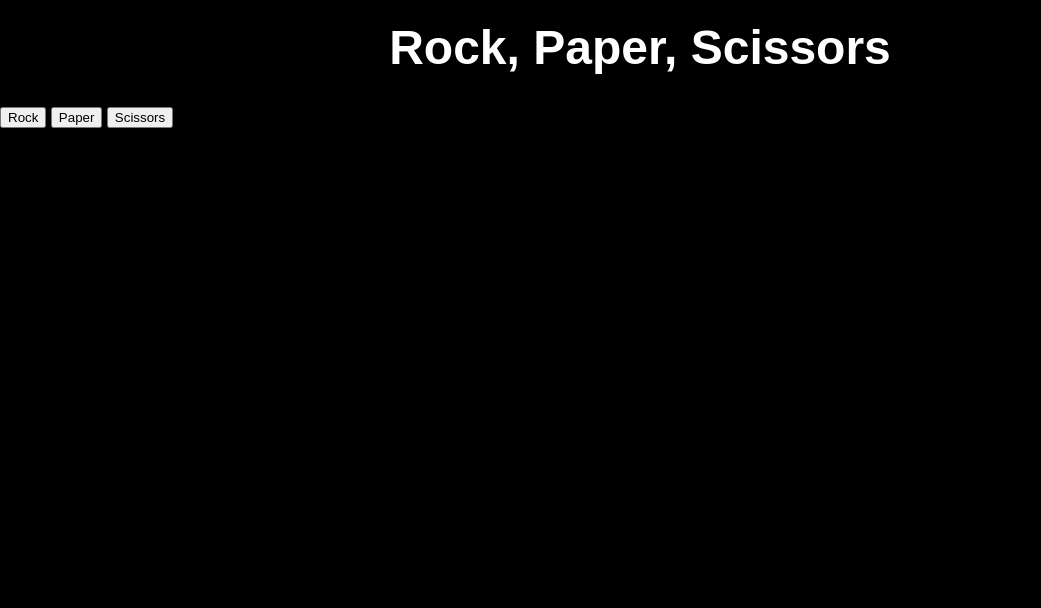
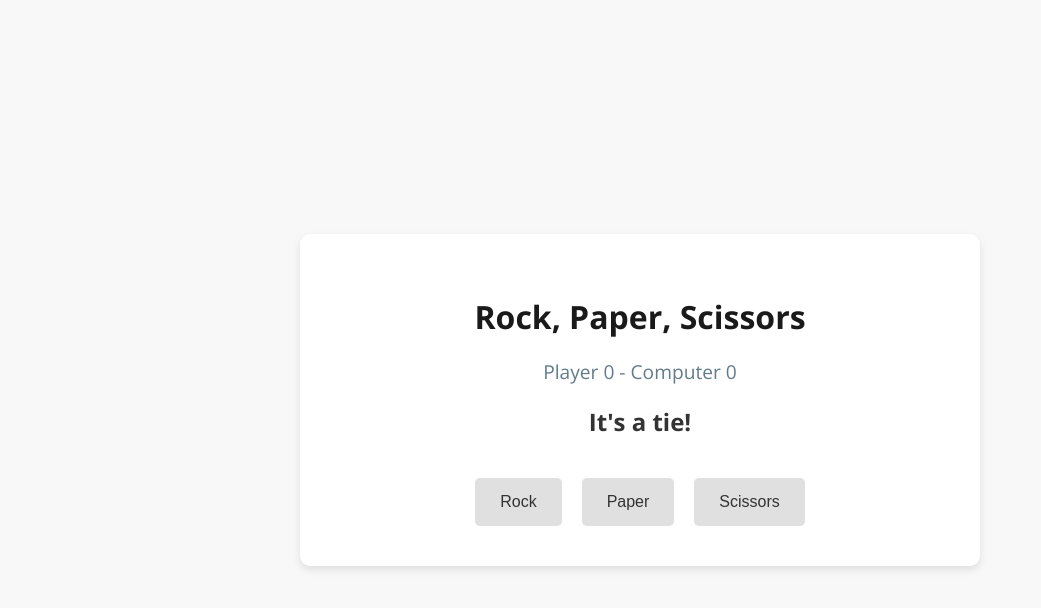
Before and after one commit to mfbalestra/odin-rpc, a plain HTML site: page index.html in a window 1280 px wide. Both pictures are taken after a click on the button "Rock". Shown: the whole page, without its empty margins (0-1041 px from the left). Drawn offline with nearby package versions, Linux system fonts and the light colour scheme.

Commit message:
Refactor game structure and styles for improved UI and functionality

```diff
--- a/index.html
+++ b/index.html
@@ -4,13 +4,20 @@
     <meta charset="UTF-8">
     <meta name="viewport" content="width=device-width, initial-scale=1.0">
     <title>Rock, Paper, Scissors</title>
+    <link href="https://fonts.googleapis.com/css2?family=Open+Sans:wght@400;700&display=swap" rel="stylesheet">
     <link rel="stylesheet" href="style.css">
 </head>
 <body>
-    <h1 class="title">Rock, Paper, Scissors</h1>
-    <button class="rock-btn">Rock</button>
-    <button class="paper-btn">Paper</button>
-    <button class="scissors-btn">Scissors</button>
+    <div class="container">
+        <h1 class="title">Rock, Paper, Scissors</h1>
+        <div class="score">Score: Player 0 | Computer 0</div>
+        <div class="round-result">Make your choice!</div>
+        <div class="choices">
+            <button class="choice-button">Rock</button>
+            <button class="choice-button">Paper</button>
+            <button class="choice-button">Scissors</button>
+        </div>
+    </div>
 
     <script src="script.js"></script>
 </body>
--- a/script.js
+++ b/script.js
@@ -2,29 +2,12 @@ let humanScore = 0;
 let computerScore = 0;
 
 function getComputerChoice() {
-    const CHOICES_AMOUNT = 3;
+    const CHOICES = ['rock', 'paper', 'scissors']
     let choiceInt;
 
-    choiceInt = Math.floor(Math.random() * CHOICES_AMOUNT);
+    choiceInt = Math.floor(Math.random() * CHOICES.length);
 
-    switch (choiceInt) {
-        case 0:
-            return 'rock';
-        case 1:
-            return 'paper';
-        case 2:
-            return 'scissors';
-        default:
-            break;
-    }
-}
-
-function getHumanChoice() {
-    let humanChoice;
-
-    humanChoice = prompt('Please enter your choice: rock, paper, or scissors').toLowerCase();
-
-    return humanChoice;
+    return CHOICES[choiceInt];
 }
 
 function playRound(humanChoice, computerChoice) {
@@ -51,6 +34,9 @@ function playRound(humanChoice, computerChoice) {
 
 // console.log(playGame());
 
+const score = document.querySelector('.score');
+const resultBoard = document.querySelector('.round-result');
+
 const buttons = document.querySelectorAll('button');
 buttons.forEach((button) => {
     button.addEventListener('click', () => {
@@ -58,9 +44,13 @@ buttons.forEach((button) => {
         const computerSelection = getComputerChoice();
         const roundResult = playRound(humanSelection, computerSelection);
 
-        console.log(`Player chose ${humanSelection}`);
-        console.log(`Computer chose ${computerSelection}`);
-        console.log(roundResult);
-        console.log(`Current score: Player ${humanScore} - Computer ${computerScore}`);
+        score.textContent = 'Player ' + humanScore + ' - Computer ' + computerScore;
+        resultBoard.textContent = roundResult;
+
+        if (humanScore === 5 || computerScore === 5) {
+            buttons.forEach((button) => {
+                button.style.display = 'none';
+            })
+        }
     });
 });
--- a/style.css
+++ b/style.css
@@ -1,13 +1,68 @@
 body {
-    font-family: Arial, sans-serif;
-    background-color: black;
-    color: white;
+    font-family: 'Open Sans', sans-serif;
+    background-color: #F8F8F8; /* Fondo claro */
+    color: #333333; /* Texto oscuro */
+    display: flex;
+    justify-content: center;
+    align-items: center;
+    min-height: 100vh;
     margin: 0;
-    padding: 0;
+    padding: 20px;
+    box-sizing: border-box;
 }
 
-.title {
+.container {
+    background-color: #FFFFFF;
+    padding: 40px;
+    border-radius: 10px;
+    box-shadow: 0 4px 8px rgba(0, 0, 0, 0.1);
     text-align: center;
-    margin-top: 20px;
-    font-size: 3em;
+    max-width: 600px;
+    width: 100%;
 }
+
+h1 {
+    color: #1A1A1A;
+    margin-bottom: 20px;
+    font-weight: 700;
+}
+
+.score {
+    font-size: 1.2em;
+    margin-bottom: 20px;
+    color: #627C8B;
+}
+
+.round-result {
+    font-size: 1.5em;
+    font-weight: 700;
+    margin-bottom: 30px;
+    min-height: 1.8em;
+}
+
+.choices {
+    display: flex;
+    justify-content: center;
+    gap: 20px;
+}
+
+.choice-button {
+    background-color: #E0E0E0;
+    border: none;
+    padding: 15px 25px;
+    font-size: 1em;
+    cursor: pointer;
+    border-radius: 5px;
+    transition: background-color 0.3s ease, transform 0.1s ease;
+    color: #333333;
+}
+
+.choice-button:hover {
+    background-color: #D5D5D5;
+    transform: translateY(-2px);
+}
+
+.choice-button:active {
+    background-color: #C0C0C0;
+    transform: translateY(0);
+}
```
